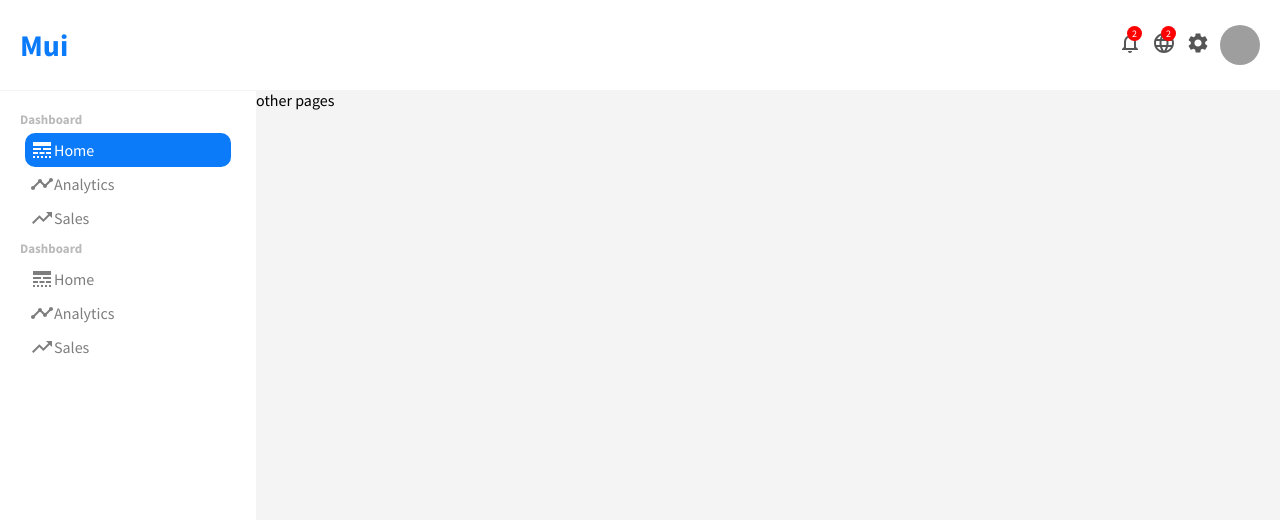
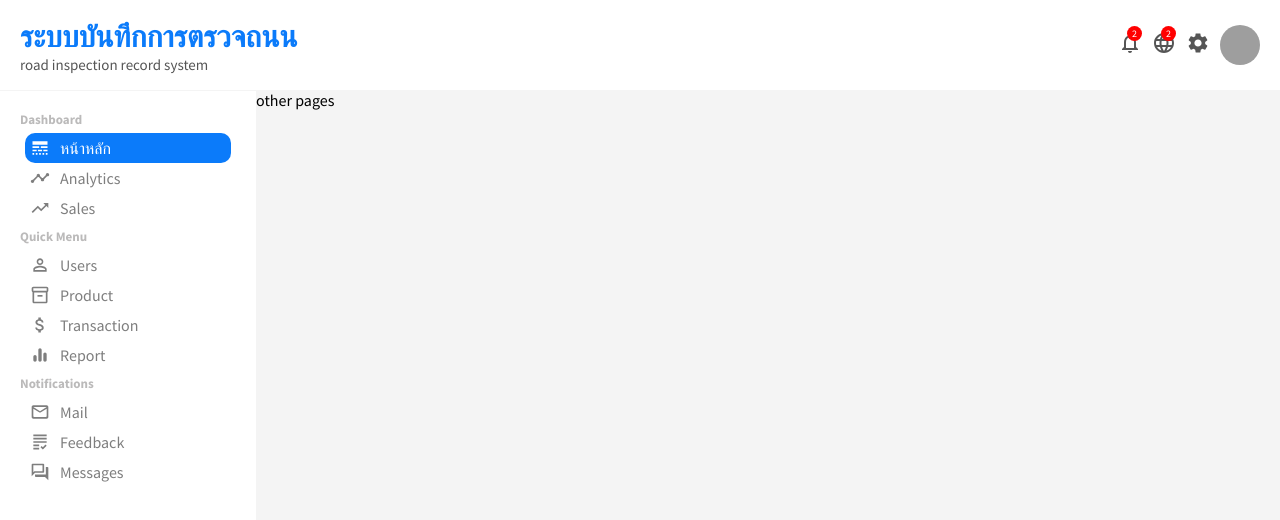
Before and after one commit to chiraphatsae/Report-Roads, a React (Create React App) app: page / in a window 1280 px wide. Shown: the top 520 px of the page. Built offline with nearby package versions, Linux system fonts and the light colour scheme; grey boxes are pictures that could not be loaded.

Commit message:
side bar

```diff
--- a/src/component/sidebar/Sidebar.js
+++ b/src/component/sidebar/Sidebar.js
@@ -3,7 +3,13 @@ import './sidebar.css'
 import LineStyleIcon from '@mui/icons-material/LineStyle';
 import TimelineIcon from '@mui/icons-material/Timeline';
 import TrendingUpIcon from '@mui/icons-material/TrendingUp';
-
+import PersonOutlineIcon from '@mui/icons-material/PersonOutline';
+import Inventory2OutlinedIcon from '@mui/icons-material/Inventory2Outlined';
+import AttachMoneyOutlinedIcon from '@mui/icons-material/AttachMoneyOutlined';
+import EqualizerRoundedIcon from '@mui/icons-material/EqualizerRounded';
+import MailOutlineRoundedIcon from '@mui/icons-material/MailOutlineRounded';
+import GradingOutlinedIcon from '@mui/icons-material/GradingOutlined';
+import ForumOutlinedIcon from '@mui/icons-material/ForumOutlined';
 const Sidebar = () => {
     return <div className='sidebar '>
         <div className="sidebarWrapper">
@@ -11,32 +17,52 @@ const Sidebar = () => {
                 <h3 className="sidebarTitle">Dashboard  </h3>
                 <ul className="sidebarList">
                     <li className="sidebarListItem active">
-                        <LineStyleIcon />
-                        Home
+                        <LineStyleIcon className="sidebarIcon"/>
+                        หน้าหลัก
                     </li>
                     <li className="sidebarListItem">
-                        <TimelineIcon />
+                        <TimelineIcon className="sidebarIcon" />
                         Analytics
                     </li>
                     <li className="sidebarListItem">
-                        <TrendingUpIcon />
+                        <TrendingUpIcon className="sidebarIcon" />
                         Sales
                     </li>
                 </ul>
-                <h3 className="sidebarTitle">Dashboard  </h3>
+                <h3 className="sidebarTitle">Quick Menu  </h3>
                 <ul className="sidebarList">
                     <li className="sidebarListItem ">
-                        <LineStyleIcon />
-                        Home
+                        <PersonOutlineIcon className="sidebarIcon"/>
+                        Users
                     </li>
                     <li className="sidebarListItem">
-                        <TimelineIcon />
-                        Analytics
+                        <Inventory2OutlinedIcon className="sidebarIcon"/>
+                        Product
                     </li>
                     <li className="sidebarListItem">
-                        <TrendingUpIcon />
-                        Sales
+                        <AttachMoneyOutlinedIcon className="sidebarIcon"/>
+                        Transaction
                     </li>
+                    <li className="sidebarListItem">
+                        <EqualizerRoundedIcon className="sidebarIcon"/>
+                        Report
+                    </li>
+                </ul>
+                <h3 className="sidebarTitle">Notifications </h3>
+                <ul className="sidebarList">
+                    <li className="sidebarListItem ">
+                        <MailOutlineRoundedIcon className="sidebarIcon"/>
+                        Mail
+                    </li>
+                    <li className="sidebarListItem">
+                        <GradingOutlinedIcon className="sidebarIcon"/>
+                        Feedback
+                    </li>
+                    <li className="sidebarListItem">
+                        <ForumOutlinedIcon className="sidebarIcon"/>
+                        Messages
+                    </li>
+
                 </ul>
             </div>
         </div>
--- a/src/component/sidebar/sidebar.css
+++ b/src/component/sidebar/sidebar.css
@@ -42,3 +42,7 @@
 .mt-1px {
     margin-top: 1px;
 }
+.sidebarIcon{
+    margin-right: 10px;
+    font-size: 20px !important;
+}
--- a/src/component/topbar/Topbar.js
+++ b/src/component/topbar/Topbar.js
@@ -8,21 +8,23 @@ const Topbar = () => {
         <div className='topbar '>
             <div className="topbarWrapper">
                 <div className="topLeft">
-                    <div className="logo">Mui</div>
-
+                    <div className="logo">
+                        ระบบบันทึกการตรวจถนน
+                    </div>
+                    <p className="nameProject">road inspection record system</p>
                 </div>
 
                 <div className="topRight">
                     <div className="topbarIconsContainer">
-                        <NotificationsNoneIcon/>
+                        <NotificationsNoneIcon />
                         <span className="topIconBadge">2</span>
                     </div>
                     <div className="topbarIconsContainer ">
-                        <LanguageIcon/>
+                        <LanguageIcon />
                         <span className="topIconBadge">2</span>
                     </div>
                     <div className="topbarIconsContainer">
-                        <SettingsIcon/>
+                        <SettingsIcon />
 
                     </div>
                     <img src="https://images.pexels.com/photos/1526814/pexels-photo-1526814.jpeg?auto=compress&cs=tinysrgb&dpr=2&w=500" alt="" className="topAvatar" />
--- a/src/component/topbar/topbar.css
+++ b/src/component/topbar/topbar.css
@@ -1,4 +1,4 @@
-.topbar{
+.topbar {
     width: 100%;
     height: 90px;
     background-color: white;
@@ -16,26 +16,30 @@
     justify-content: space-between;
 
 }
-.logo{
+
+.logo {
     font-weight: bold;
     font-size: 30px;
     color: rgb(11, 123, 250);
     cursor: pointer;
+
 }
-.topRight{
+
+.topRight {
     display: flex;
     align-items: center;
 
 }
 
 
-.topbarIconsContainer{
+.topbarIconsContainer {
     position: relative;
     color: #555;
     margin-right: 10px;
     cursor: pointer;
 }
-.topIconBadge{
+
+.topIconBadge {
     position: absolute;
     top: -5px;
     right: 0px;
@@ -49,8 +53,15 @@
     justify-content: center;
     font-size: 10px;
 }
-.topAvatar{
+
+.topAvatar {
     width: 40px;
     height: 40px;
     border-radius: 50%;
 }
+
+.nameProject {
+    color: #555;
+    font-size: 15px;
+
+}
```
Also changed, not shown: 1 other file (tests, documents, lock files or other folders).
